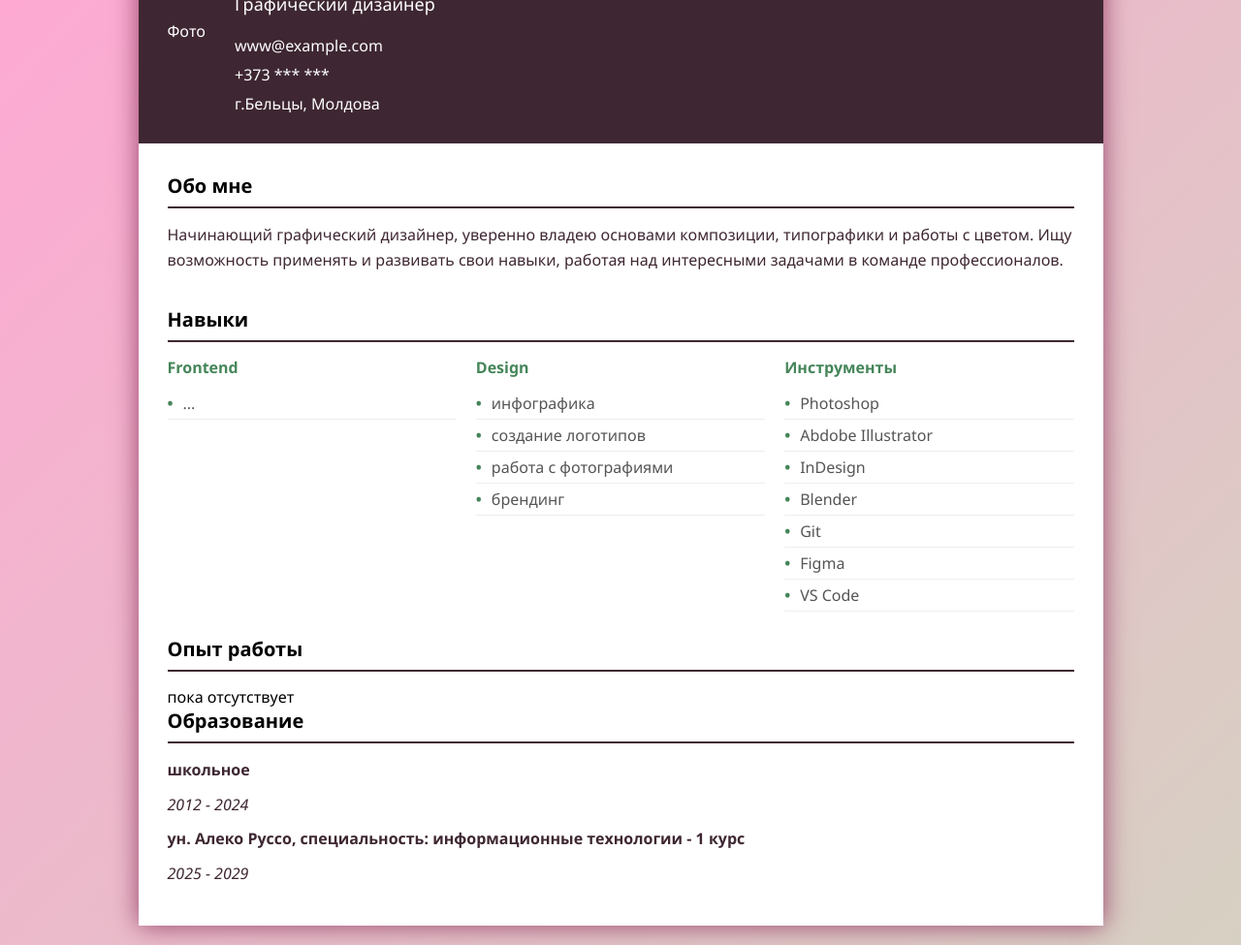
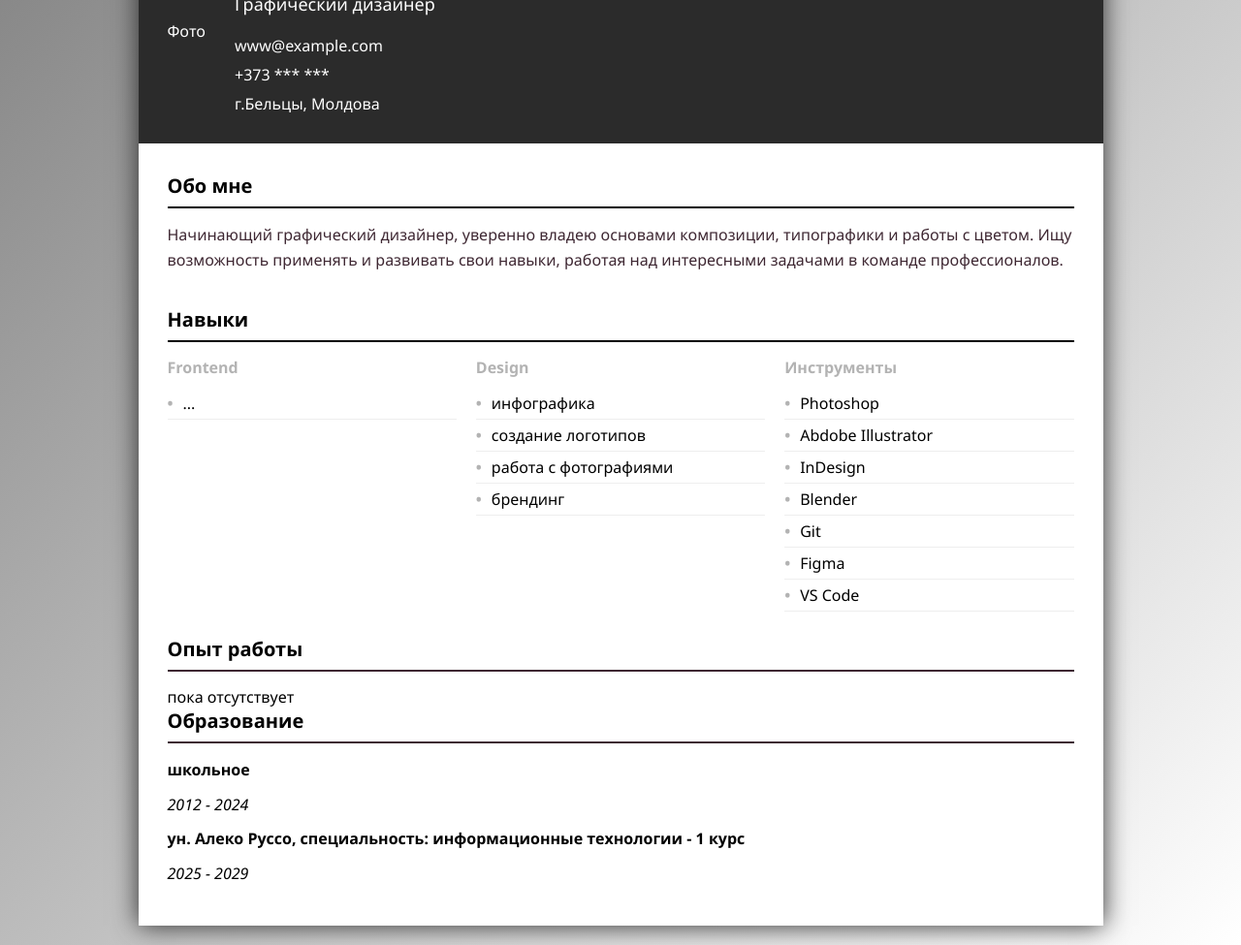
Before and after one commit to wwwopfrv/cv, a plain HTML site: page index.html in a window 1280 px wide. Shown: the part 104-1079 px from the top of the page at 97% size. Drawn offline with Linux system fonts and the light colour scheme.

Commit message:
updated index & style

```diff
--- a/style.css
+++ b/style.css
@@ -6,7 +6,7 @@
 
 body {
     font-family: 'Segoe UI', Tahoma, Geneva, Verdana, sans-serif;
-    background: linear-gradient(135deg, #ffa7d3 0%,#D6D0C2 100%);
+    background: linear-gradient(135deg, #838383 0%,#ffffff 100%);
     display: flex;
     justify-content: center;
     align-items: center;
@@ -18,14 +18,14 @@ body {
     width: 995px;
     min-height: 842px;
     background: white;
-    box-shadow: 0 0 25px #974269;
+    box-shadow: 0 0 25px #2e2e2e;
     display: flex;
     flex-direction: column;
     position: relative;
 }
 
 .header {
-    background: #3e2732;
+    background: #2b2b2b;
     color: white;
     padding: 30px;
     display: flex;
@@ -76,7 +76,7 @@ body {
     font-size: 20px;
     margin-bottom: 15px;
     padding-bottom: 8px;
-    border-bottom: 2px solid #3e2732;
+    border-bottom: 2px solid #000000;
 }
 
 .section p {
@@ -95,7 +95,7 @@ body {
 
 .section1 p {
     line-height: 1.6;
-    color: #3e2732;
+    color: #000000;
     margin-bottom: 10px;
 }
 
@@ -106,7 +106,7 @@ body {
 }
 
 .skill-category h3 {
-    color: #458559;
+    color: #b3b3b3;
     margin-bottom: 10px;
     font-size: 16px;
 }
@@ -119,12 +119,12 @@ body {
 .skill-category li {
     padding: 5px 0;
     border-bottom: 1px solid #eee;
-    color: #555;
+    color: #000000;
 }
 
 .skill-category li:before {
     content: "•";
-    color: #458559;
+    color: #b3b3b3;
     font-weight: bold;
     display: inline-block;
     width: 1em;
@@ -137,13 +137,13 @@ body {
 }
 
 .education-item h3 {
-    color: #2c3e50;
+    color: #000000;
     margin-bottom: 5px;
     font-size: 16px;
 }
 
 .degree {
-    color: #458559;
+    color: #b3b3b3;
     font-weight: 600;
     margin-bottom: 5px;
 }
@@ -165,7 +165,7 @@ body {
 .signature-line {
     width: 200px;
     height: 1px;
-    background: #333;
+    background: #000000;
     margin: 20px 0 10px auto;
 }
 
```
